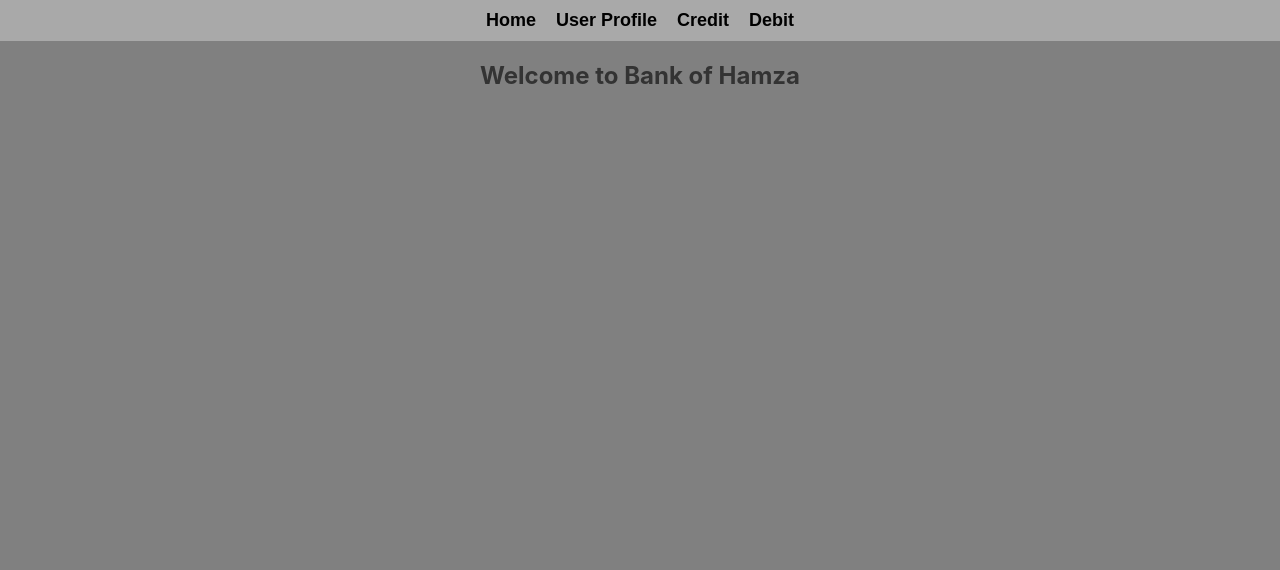
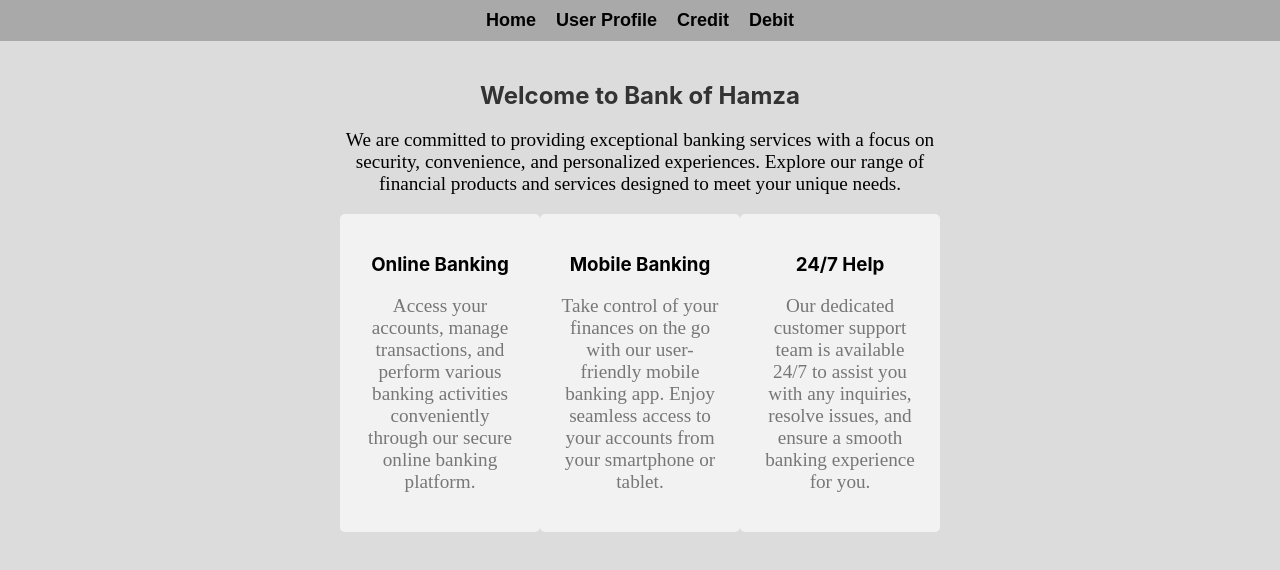
Before and after one commit to Hikhal/BankApp, a React (Create React App) app in the folder bankapp/: page / in a window 1280 px wide. Shown: the top 570 px of the page. Built offline with nearby package versions, Linux system fonts and the light colour scheme; no server answers.

Commit message:
debit link uploaded

```diff
--- a/bankapp/src/App.css
+++ b/bankapp/src/App.css
@@ -1,5 +1,5 @@
 body {
-  background-color: gray;
+  background-color: gainsboro;
 }
 
 .navbar {
@@ -47,6 +47,14 @@ body {
   border-radius: 5px;
 }
 
+.debitContainer {
+  max-width: 600px;
+  margin: 0 auto;
+  padding: 20px;
+  border: 1px double black;
+  border-radius: 5px;
+}
+
 .innerContainer {
   text-align: center;
 }
@@ -59,13 +67,14 @@ body {
   color: black;
   border-radius: 5px;
   padding: 10px 20px;
+  font-size: 16px;
 }
 
 button {
   background-color: #4caf50;
   color: black;
   border: none;
-  padding: 10px 20px;
+  padding: 1px 1px;
   text-decoration: none;
   display: inline-block;
   font-size: 16px;
@@ -78,7 +87,7 @@ button:hover {
 
 hr {
   border: none;
-  border-top: 1px solid #ccc;
+  border-top: 1px solid rgb(6, 6, 6);
   margin: 10px 0;
 }
 
@@ -97,3 +106,34 @@ h2 {
   margin-bottom: 10px;
   text-align: center;
 }
+
+.homeContainer {
+  max-width: 600px;
+  margin: 0 auto;
+  padding: 20px;
+  text-align: center;
+}
+
+.featuresSection {
+  display: flex;
+  justify-content: space-around;
+  text-align: center;
+  align-items: center;
+}
+
+.feature {
+  width: 30%;
+  padding: 20px;
+  background-color: #f2f2f2;
+  border-radius: 5px;
+  text-align: center;
+  align-items: center;
+}
+
+.feature h3 {
+  margin-bottom: 10px;
+}
+
+.feature p {
+  color: #777;
+}
--- a/bankapp/src/components/debit.jsx
+++ b/bankapp/src/components/debit.jsx
@@ -1,9 +1,82 @@
+import React, { useState, useEffect } from "react";
+import { BrowserRouter as Router, Routes, Route, Link } from "react-router-dom";
+export default function Debit(props){
+  const [description, setDescription] = useState("");
+  const [amount, setAmount] = useState("");
+  const [submissions, setSubmissions] = useState([]);
+  const [totalAmount, setTotalAmount] = useState(props.debit);
 
-export default function Debit(props){
-    return(
-        <>
-        <h1>Debit Amount: {props.debit}</h1>
-        </>
+  useEffect(() => {
+    setTotalAmount(
+      props.debit +
+        submissions.reduce((acc, curr) => {
+          return acc - parseFloat(curr.amount);
+        }, 0)
+    );
+  }, [props.credit, submissions]);
 
-    )
+  function addCredit(event) {
+    setDescription(event.target.value);
+  }
+
+  function addAmount(event) {
+    const value = event.target.value;
+    if (value === "") {
+      alert("Input cannot be a String. Must be an Integer.");
+    } else {
+      setAmount(value);
+    }
+  }
+
+  function handleSubmit(event) {
+    event.preventDefault();
+
+    const currentDate = new Date().toLocaleDateString();
+
+    const newSubmission = {
+      description,
+      amount,
+      date: currentDate,
+    };
+
+    setSubmissions([...submissions, newSubmission]);
+
+    setDescription("");
+    setAmount("");
+  }
+
+  return (
+    <div className="debitContainer">
+      <form onSubmit={handleSubmit} className="forms">
+        <div className="innerContainer">
+        <input
+          type="text"
+          value={description}
+          placeholder="description"
+          onChange={addCredit}
+        />
+        <input
+          type="text"
+          value={amount}
+          placeholder="amount"
+          onChange={addAmount}
+        />
+        <button type="submit">Submit</button>
+        </div>
+      </form>
+
+      <h3>Total Debit: ${totalAmount}</h3>
+
+      <div>
+        {submissions.map((submission, index) => (
+          <div key={index}>
+            <p>
+              Description: {submission.description} &nbsp;&nbsp; Amount: ${submission.amount} &nbsp;&nbsp;{submission.date}
+            </p>
+            <hr />
+          </div>
+        ))}
+      </div>
+    </div>
+  );
 }
--- a/bankapp/src/components/home.jsx
+++ b/bankapp/src/components/home.jsx
@@ -1,10 +1,41 @@
 import React from "react";
-
-
 export default function Home() {
+    // Homepage was looking empty hence the page filled out with ordinary bank info.
   return (
-    <>
+    <div className="homeContainer">
       <h2>Welcome to Bank of Hamza</h2>
-    </>
+      <p>
+        We are committed to providing exceptional banking services with a focus
+        on security, convenience, and personalized experiences. Explore our
+        range of financial products and services designed to meet your unique
+        needs.
+      </p>
+      <div className="featuresSection">
+        <div className="feature">
+          <h3>Online Banking</h3>
+          <p>
+            Access your accounts, manage transactions, and perform various
+            banking activities conveniently through our secure online banking
+            platform.
+          </p>
+        </div>
+        <div className="feature">
+          <h3>Mobile Banking</h3>
+          <p>
+            Take control of your finances on the go with our user-friendly
+            mobile banking app. Enjoy seamless access to your accounts from your
+            smartphone or tablet.
+          </p>
+        </div>
+        <div className="feature">
+          <h3>24/7 Help </h3>
+          <p>
+            Our dedicated customer support team is available 24/7 to assist you
+            with any inquiries, resolve issues, and ensure a smooth banking
+            experience for you.
+          </p>
+        </div>
+      </div>
+    </div>
   );
 }
--- a/bankapp/src/components/userProfile.jsx
+++ b/bankapp/src/components/userProfile.jsx
@@ -3,9 +3,12 @@ export default function UserProfile(props) {
 
   return (
     <div>
-      <h1>User Profile</h1>
-      <h3>Name: Hamza Khaliq</h3>
-      <h3>balance: {props.bal1}</h3>
+      <h3>First Name: Hamza </h3>
+      <h3>Last Name: Khaliq </h3>
+      <h3>Account Number: 123456789 </h3>
+      <h3>Routing Number: 073-1237401 </h3>
+      <h3>Contact: yadayadayada@getalife.com</h3>
+      <h3>Account Balance: {props.bal1}</h3>
     </div>
   );
 }
```
